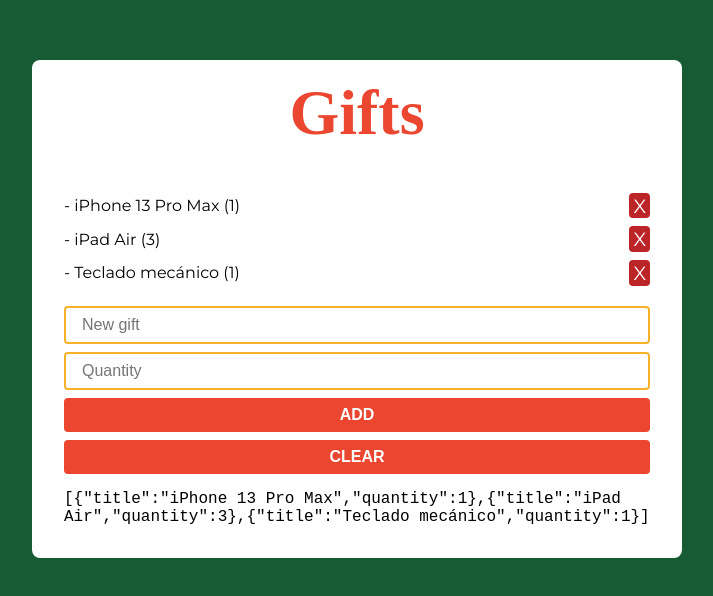
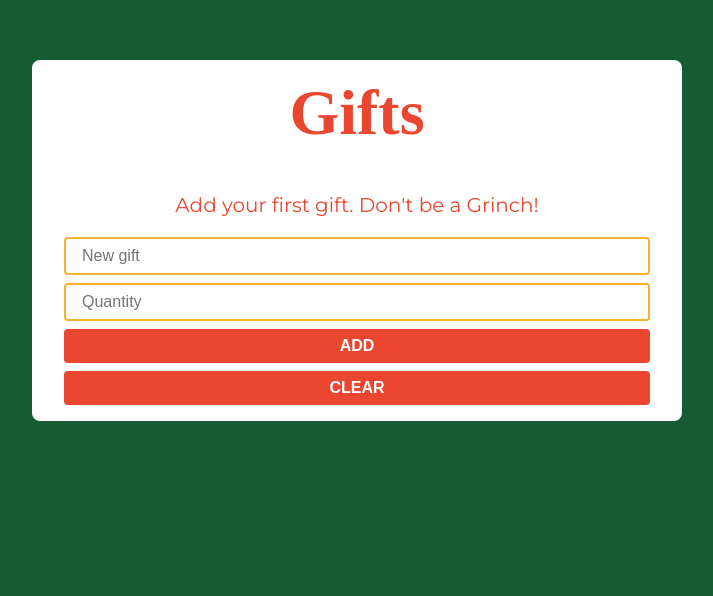
Before and after one commit to victor-landa/christmas-wish-list, a React (Create React App) app: page / in a window 1280 px wide. Shown: the part 132-728 px from the top of the page, without its empty margins (283-996 px from the left). Built offline with nearby package versions, Linux system fonts and the light colour scheme; a web font is replaced by a local one.

Commit message:
:sparkles: day 9: adding localStorage

```diff
--- a/src/components/List.tsx
+++ b/src/components/List.tsx
@@ -1,12 +1,14 @@
 import { useState } from 'react';
 import '../assets/styles/components/List.css';
 
+interface WishListItem {
+  title: string;
+  quantity: number;
+}
+
 export const List = () => {
-  const [list, setList] = useState([
-    {title: 'iPhone 13 Pro Max', quantity: 1},
-    {title: 'iPad Air', quantity: 3},
-    {title: 'Teclado mecánico', quantity: 1}
-  ]);
+  const localStorageList = localStorage.getItem('wish-list');
+  const [list, setList] = useState<Array<WishListItem>>(localStorageList ? JSON.parse(localStorageList) : []);
 
   const handleForm = (e: React.SyntheticEvent) => {
     e.preventDefault();
@@ -15,13 +17,14 @@
     if(inputTitle && inputQuantity) {
       if(inputTitle.value.trim() !== '') {
         let repeatedItem = false;
-        list.map(item => {
-          if(item.title == inputTitle.value) {
+        list.map(item=> {
+          if(item.title === inputTitle.value) {
             repeatedItem = true;
           }
         })
         if(!repeatedItem) {
           setList([...list, {title: inputTitle.value.trim(), quantity: Number(inputQuantity.value)}]);
+          localStorage.setItem('wish-list', JSON.stringify([...list, {title: inputTitle.value.trim(), quantity: Number(inputQuantity.value)}]));
         }
         inputTitle.value = '';
         inputQuantity.value = '';
@@ -34,6 +37,7 @@
     const target = e.target as HTMLSpanElement;
     const title = target.dataset.itemTitle;
     setList(list.filter(item => item.title !== title));
+    localStorage.setItem('wish-list', JSON.stringify(list.filter(item => item.title !== title)));
   }
 
   const handleClearList = () => {
@@ -56,8 +60,6 @@
         <button className="form__button" type="submit">Add</button>
         <button className="form__button form__button--clear" type="button" onClick={handleClearList}>Clear</button>
       </form>
-
-      <pre style={{whiteSpace: 'normal'}}>{JSON.stringify(list)}</pre>
     </div>
   )
 }
```
